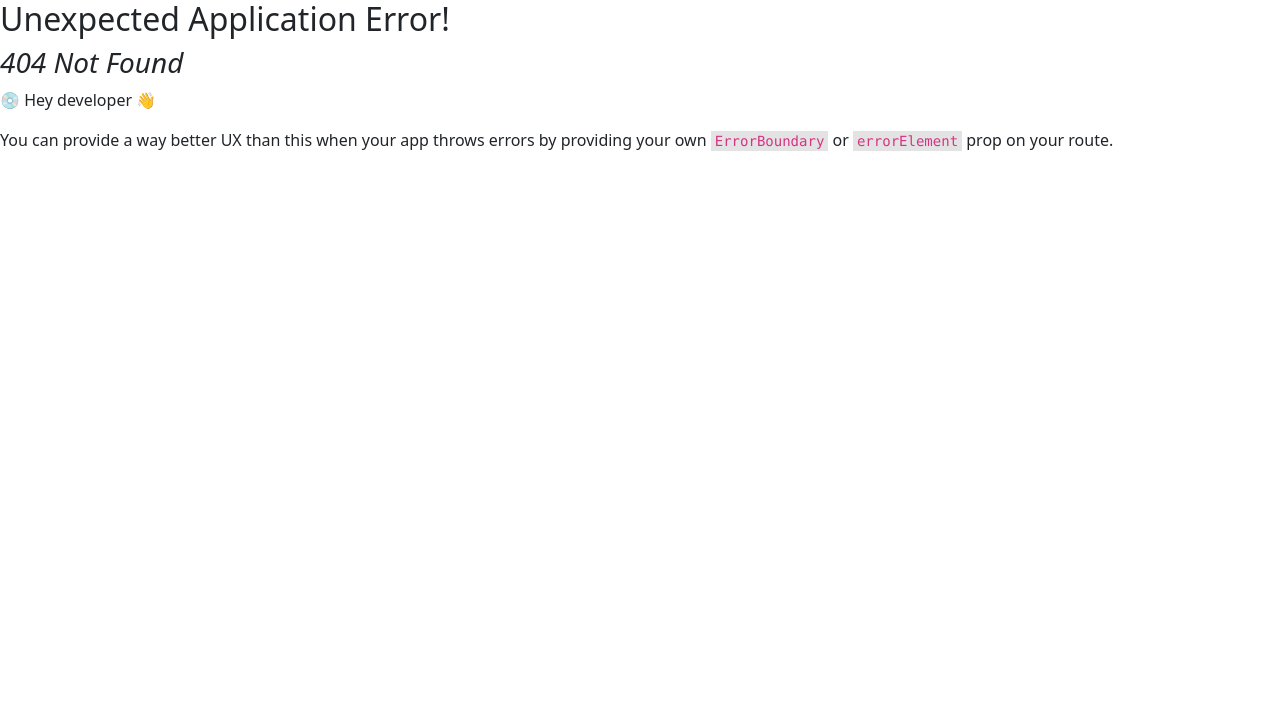
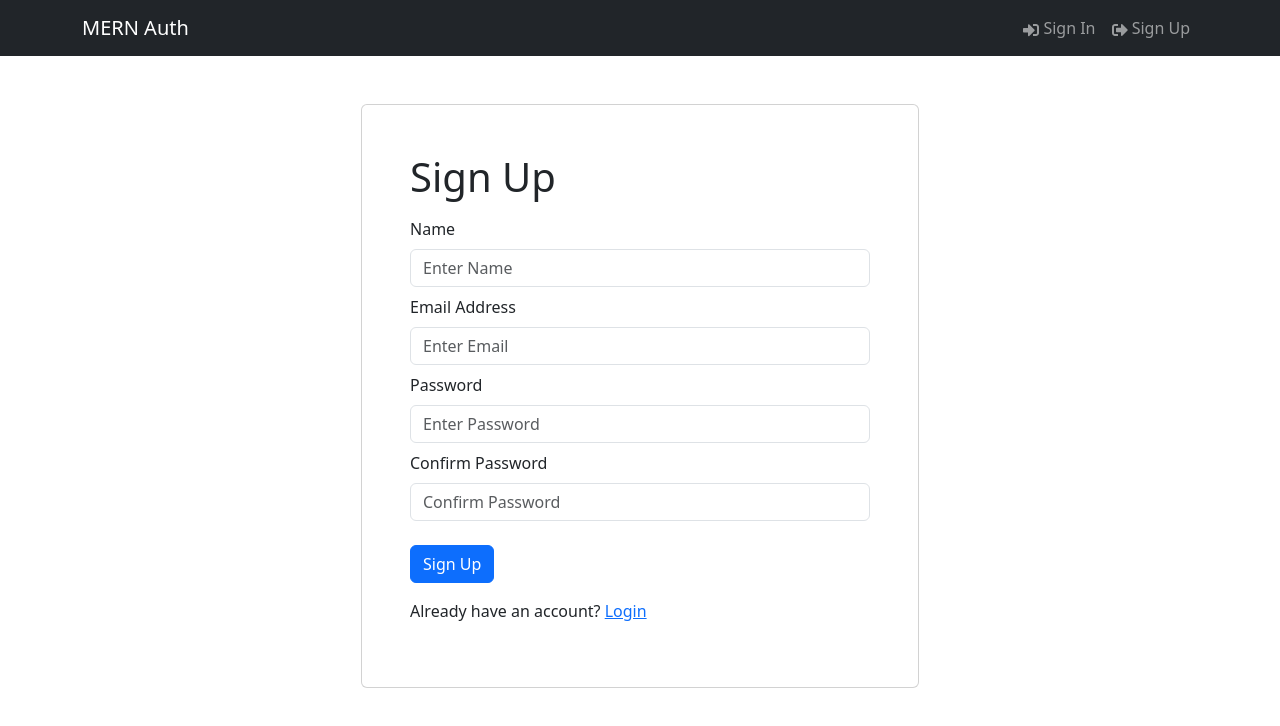
Before and after one commit to jasonmei-dev/mern-auth, a React (Vite) app in the folder frontend/: page /register in a window 1280 px wide. Before the commit this address had no page. Shown: the top 726 px of the page. Built offline with nearby package versions, Linux system fonts and the light colour scheme.

Commit message:
Login and Register form UIs

```diff
--- a/frontend/src/components/Header.jsx
+++ b/frontend/src/components/Header.jsx
@@ -8,7 +8,7 @@ const Header = () => {
       <Navbar bg="dark" variant="dark" expand="lg" collapseOnSelect>
         <Container>
           <Navbar.Brand as={Link} to="/">
-            MERN App
+            MERN Auth
           </Navbar.Brand>
           <Navbar.Toggle aria-controls="basic-navbar-nav" />
           <Navbar.Collapse id="basic-navbar-nav">
--- a/frontend/src/main.jsx
+++ b/frontend/src/main.jsx
@@ -5,11 +5,15 @@ import App from './App.jsx';
 import 'bootstrap/dist/css/bootstrap.min.css';
 import './index.css';
 import HomeScreen from './screens/HomeScreen.jsx';
+import LoginScreen from './screens/LoginScreen.jsx';
+import RegisterScreen from './screens/RegisterScreen.jsx';
 
 const router = createBrowserRouter(
   createRoutesFromElements(
     <Route path="/" element={<App />}>
       <Route index={true} path="/" element={<HomeScreen />} />
+      <Route path="/login" element={<LoginScreen />} />
+      <Route path="/register" element={<RegisterScreen />} />
     </Route>
   )
 );
--- /dev/null
+++ b/frontend/src/screens/LoginScreen.jsx
@@ -0,0 +1,44 @@
+import { useState } from 'react';
+import { Link } from 'react-router-dom';
+import { Form, Button, Row, Col } from 'react-bootstrap';
+import FormContainer from '../components/FormContainer';
+
+const LoginScreen = () => {
+  const [email, setEmail] = useState('');
+  const [password, setPassword] = useState('');
+
+  const submitHandler = async (e) => {
+    e.preventDefault();
+    console.log('submit');
+  };
+
+  return (
+    <FormContainer>
+      <h1>Sign In</h1>
+
+      <Form onSubmit={submitHandler}>
+        <Form.Group className="my-2" controlID="email">
+          <Form.Label>Email Address</Form.Label>
+          <Form.Control type="email" placeholder="Enter Email" value={email} onChange={(e) => setEmail(e.target.value)}></Form.Control>
+        </Form.Group>
+
+        <Form.Group className="my-2" controlID="password">
+          <Form.Label>Password</Form.Label>
+          <Form.Control type="password" placeholder="Enter Password" value={password} onChange={(e) => setPassword(e.target.value)}></Form.Control>
+        </Form.Group>
+
+        <Button type="submit" varient="primary" className="mt-3">
+          Sign In
+        </Button>
+
+        <Row className="py-3">
+          <Col>
+            New Customer? <Link to="/register">Register</Link>
+          </Col>
+        </Row>
+      </Form>
+    </FormContainer>
+  );
+};
+
+export default LoginScreen;
--- /dev/null
+++ b/frontend/src/screens/RegisterScreen.jsx
@@ -0,0 +1,56 @@
+import { useState } from 'react';
+import { Link } from 'react-router-dom';
+import { Form, Button, Row, Col } from 'react-bootstrap';
+import FormContainer from '../components/FormContainer';
+
+const RegisterScreen = () => {
+  const [name, setName] = useState('');
+  const [email, setEmail] = useState('');
+  const [password, setPassword] = useState('');
+  const [confirmPassword, setConfirmPassword] = useState('');
+
+  const submitHandler = async (e) => {
+    e.preventDefault();
+    console.log('submit');
+  };
+
+  return (
+    <FormContainer>
+      <h1>Sign Up</h1>
+
+      <Form onSubmit={submitHandler}>
+        <Form.Group className="my-2" controlID="email">
+          <Form.Label>Name</Form.Label>
+          <Form.Control type="name" placeholder="Enter Name" value={name} onChange={(e) => setName(e.target.value)}></Form.Control>
+        </Form.Group>
+
+        <Form.Group className="my-2" controlID="email">
+          <Form.Label>Email Address</Form.Label>
+          <Form.Control type="email" placeholder="Enter Email" value={email} onChange={(e) => setEmail(e.target.value)}></Form.Control>
+        </Form.Group>
+
+        <Form.Group className="my-2" controlID="password">
+          <Form.Label>Password</Form.Label>
+          <Form.Control type="password" placeholder="Enter Password" value={password} onChange={(e) => setPassword(e.target.value)}></Form.Control>
+        </Form.Group>
+
+        <Form.Group className="my-2" controlID="confirmPassword">
+          <Form.Label>Confirm Password</Form.Label>
+          <Form.Control type="confirmPassword" placeholder="Confirm Password" value={confirmPassword} onChange={(e) => setConfirmPassword(e.target.value)}></Form.Control>
+        </Form.Group>
+
+        <Button type="submit" varient="primary" className="mt-3">
+          Sign Up
+        </Button>
+
+        <Row className="py-3">
+          <Col>
+            Already have an account? <Link to="/login">Login</Link>
+          </Col>
+        </Row>
+      </Form>
+    </FormContainer>
+  );
+};
+
+export default RegisterScreen;
```
